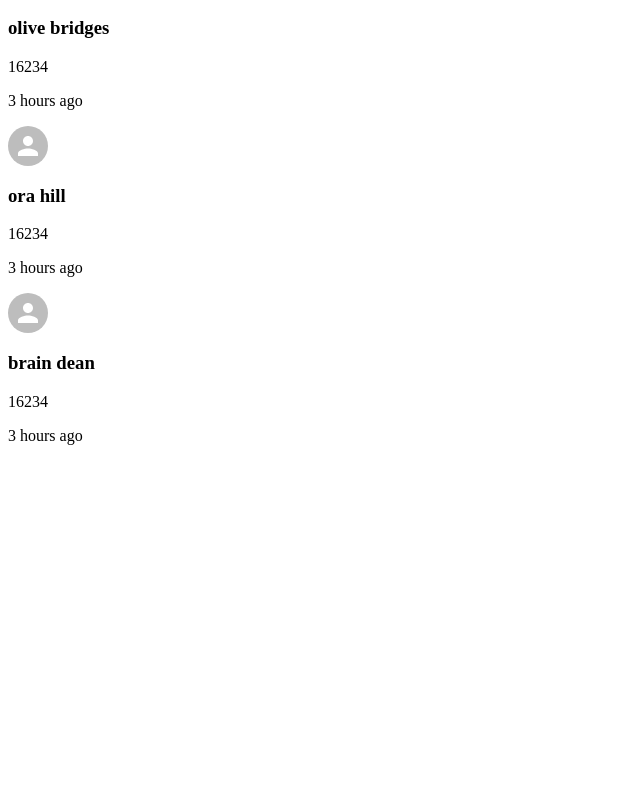
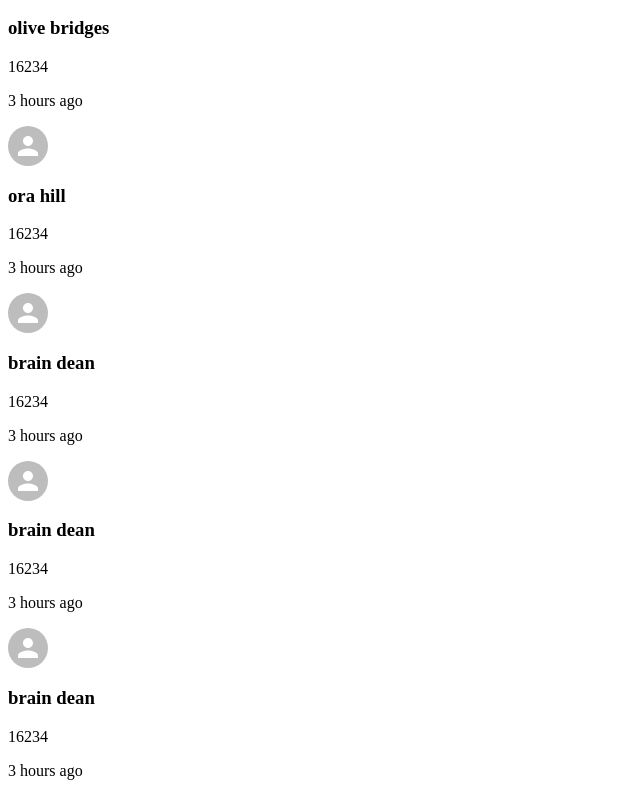
Before and after one commit to Omekagu/BON-Admin, a React (Create React App) app: page /DashBoard in a window 1280 px wide. Shown: the part 3133-3929 px from the top of the page, without its empty margins (0-640 px from the left). Before the commit the page ends 3594 px from the top, so only its background shows below. Built offline with nearby package versions, Linux system fonts and the light colour scheme; the HTML template or start-up script is replaced by a standard one.

Commit message:
retouch commit

```diff
--- a/src/Pages/DashBoard.jsx
+++ b/src/Pages/DashBoard.jsx
@@ -142,10 +142,10 @@ const DashBoard = () => {
 
             {/* chart */}
 
-            <ResponsiveContainer width="100%" height="75%">
+            <ResponsiveContainer width="100%" height="80%">
               <AreaChart
                 width={500}
-                height={200}
+                height={400}
                 data={data}
                 margin={{
                   top: 10,
@@ -360,6 +360,8 @@ const DashBoard = () => {
               />
               <TicketInfo name="ora hill" number="16234" time="3 hours ago" />
               <TicketInfo name="brain dean" number="16234" time="3 hours ago" />
+              <TicketInfo name="brain dean" number="16234" time="3 hours ago" />
+              <TicketInfo name="brain dean" number="16234" time="3 hours ago" />
             </div>
           </div>
         </div>
--- a/src/scss/Components/_left.scss
+++ b/src/scss/Components/_left.scss
@@ -1,6 +1,6 @@
 .left {
   background-color: $color-ffffff;
-  width: 75%;
+  min-width: 70%;
   height: 60vh;
   padding: 15px;
   border-radius: 10px;
--- a/src/scss/Components/_right.scss
+++ b/src/scss/Components/_right.scss
@@ -1,6 +1,6 @@
 .right {
   background-color: $color-ffffff;
-  width: 30%;
+  min-width: 30%;
   height: 60vh;
   padding: 5px;
   border-radius: 10px;
@@ -8,7 +8,7 @@
 
   &__content {
     overflow: scroll;
-    height: 52vh;
+    height: 53vh;
 
     &::-webkit-scrollbar {
       display: none;
```
Also changed, not shown: src/scss/Components/_box.scss (+10 -10 lines).
